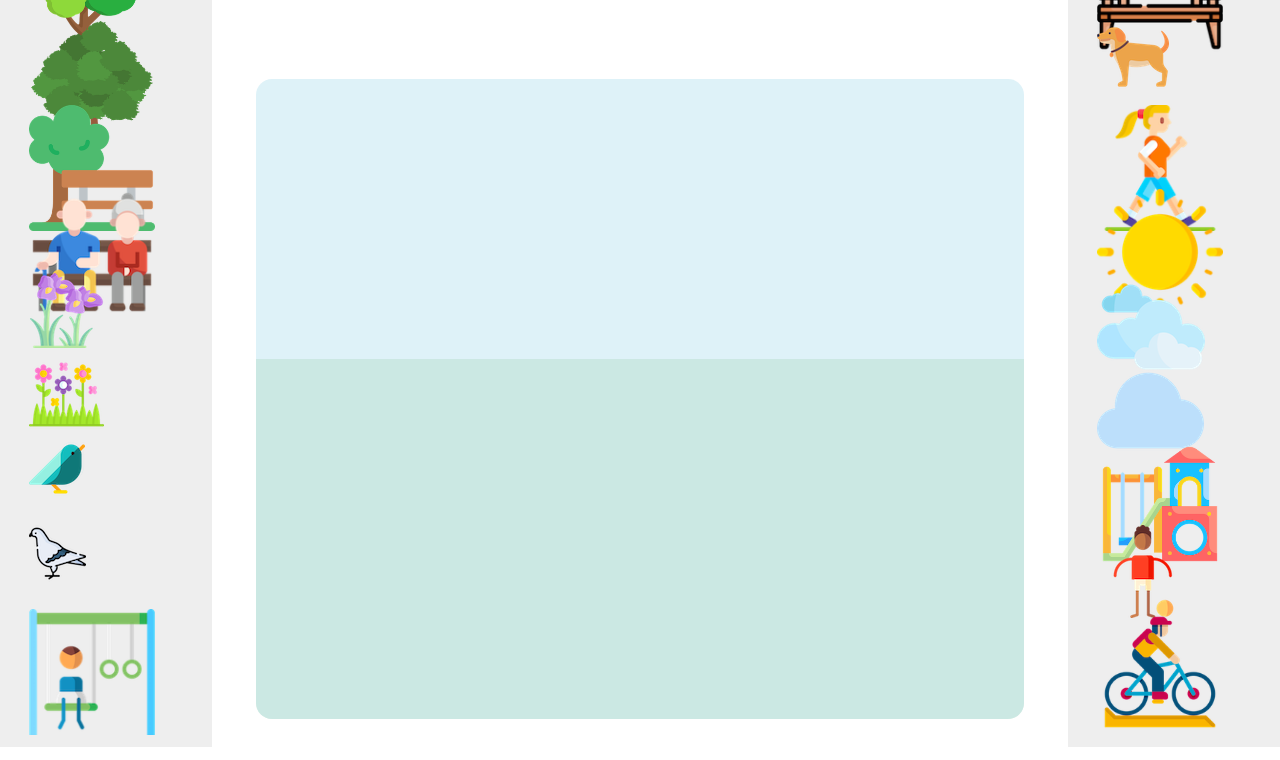
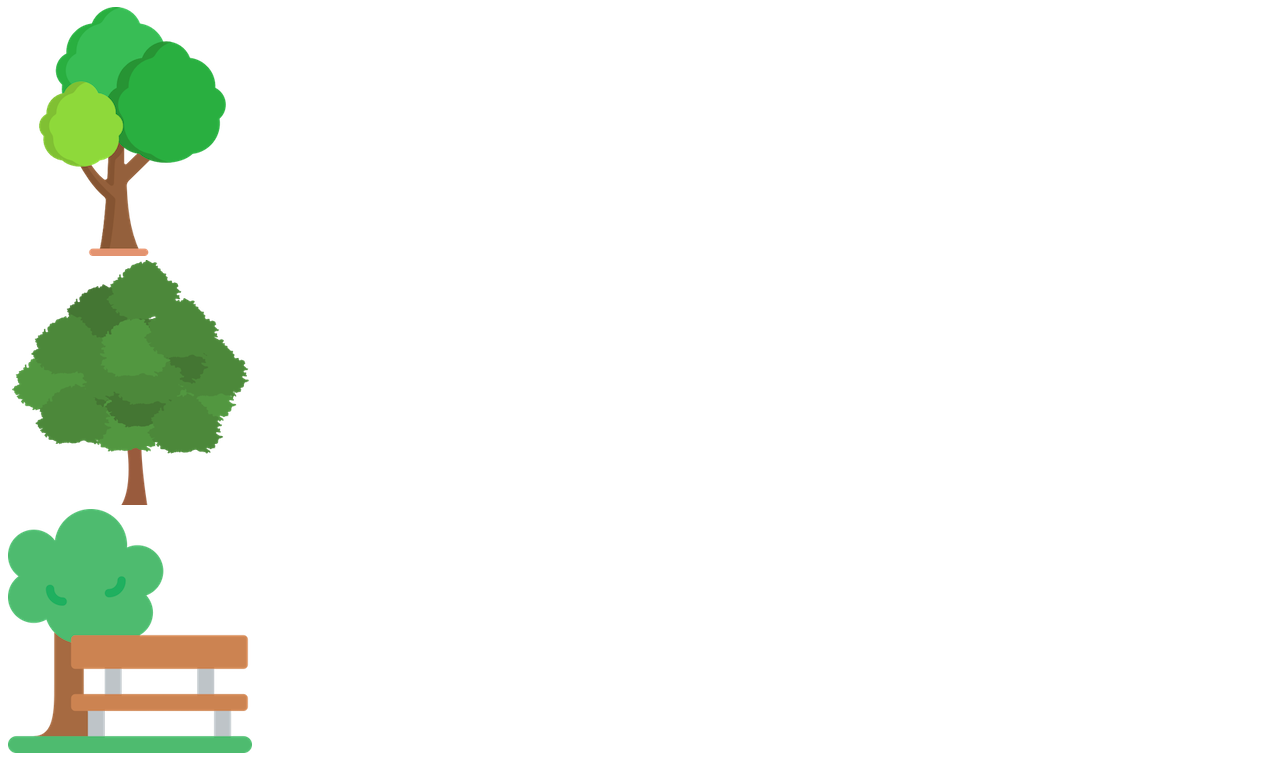
Before and after one commit to DanielFerszt/PlazaVirtual, a plain HTML site: page index.html in a window 1280 px wide. Shown: the part 73-833 px from the top of the page. Drawn offline with Linux system fonts and the light colour scheme.

Commit message:
preparacion de la clase

```diff
--- a/index.html
+++ b/index.html
@@ -5,7 +5,6 @@
 	    <meta charset="utf-8" />
 	    <meta http-equiv="X-UA-Compatible" content="IE=edge" />
 	    <meta name="viewport" content="width=device-width, initial-scale=1" />
-        <link rel="stylesheet" href="./style.css" />
     </head>
     <body>
         <h1>Plaza Dani</h1>
--- a/style.css
+++ /dev/null
@@ -1,65 +0,0 @@
-body {
-	font-family: helvetica, arial, sans-serif;
-}
-
-h1 {
-	color: #3a241d;
-	text-align: center;
-}
-
-#contenedor-izquierdo {
-    background-color: #eee;
-	width: 15%;
-    left: 0px;
-    top: 0px;
-    height: 100%;
-    position: absolute;
-    padding: 10px;
-}
-
-#contenedor-derecho {
-	background-color: #eee;
-	width: 15%;
-	height: 100%;
-	right: 0px;
-	top: 0px;
-	position: absolute;
-	padding: 10px;
-}
-
-.contenedor-componente {
-	position: relative;
-	height: 10.5%;
-	left: 10%;
-}
-
-.componente {
-	position: absolute;
-	max-width: 150%;
-	max-height: 150%;
-	z-index: 2;
-}
-
-.cielo {
-    background: #BDE6F1;
-    height: 80%;
-	width: 60%;
-    position: absolute;
-    bottom: 1%;
-    left:20%;
-    border-radius: 1rem;
-    opacity: 0.5;
-	z-index: 1;
-}
-
-.suelo {
-	width: 60%;
-	height: 45%;
-	position: absolute;
-	background: #C9E4C5;
-	opacity: 0.7;
-	border-radius: 0 0 1rem 1rem;
-	bottom: 1%;
-	left: 20%;
-	z-index: -1;
-}
```
